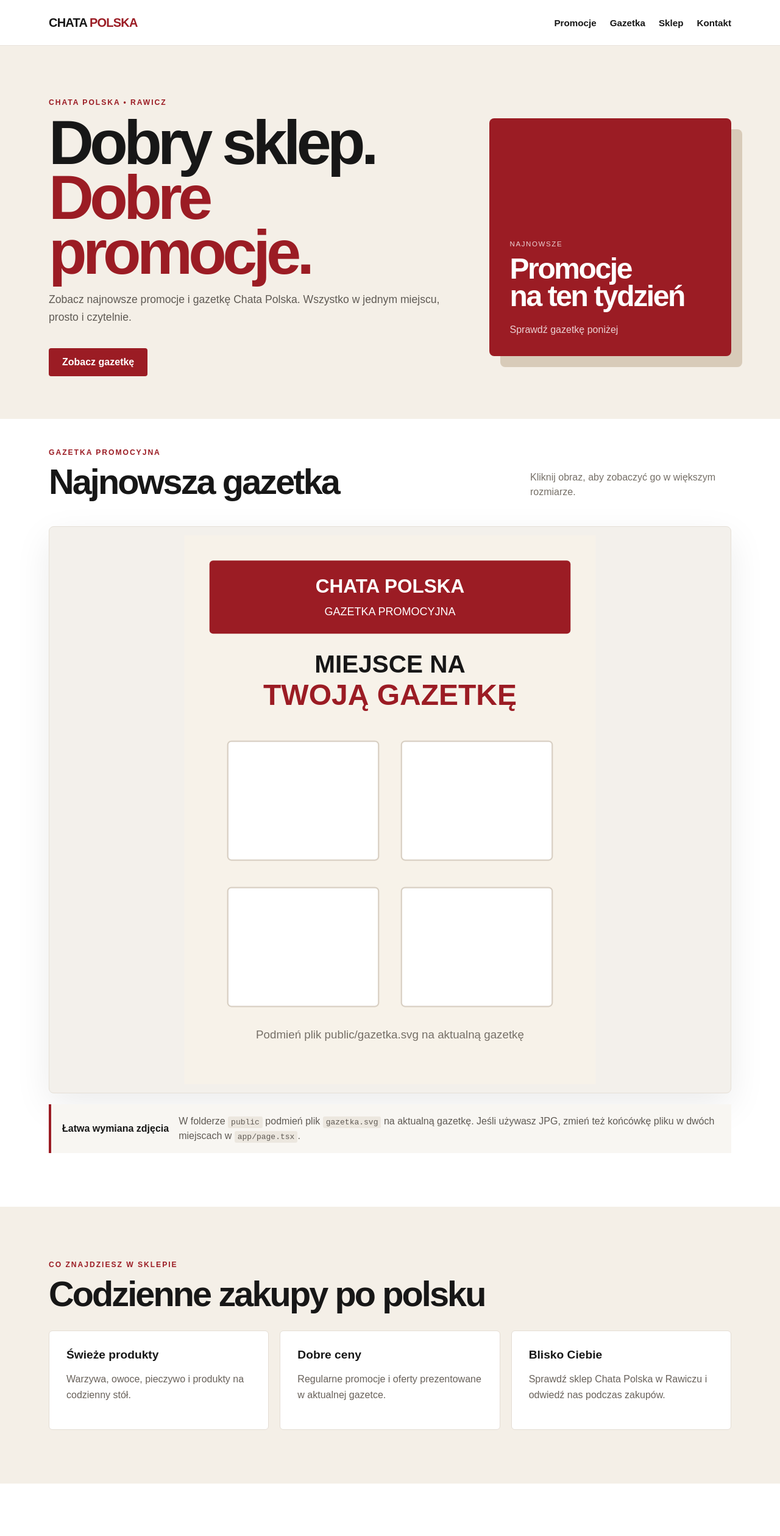
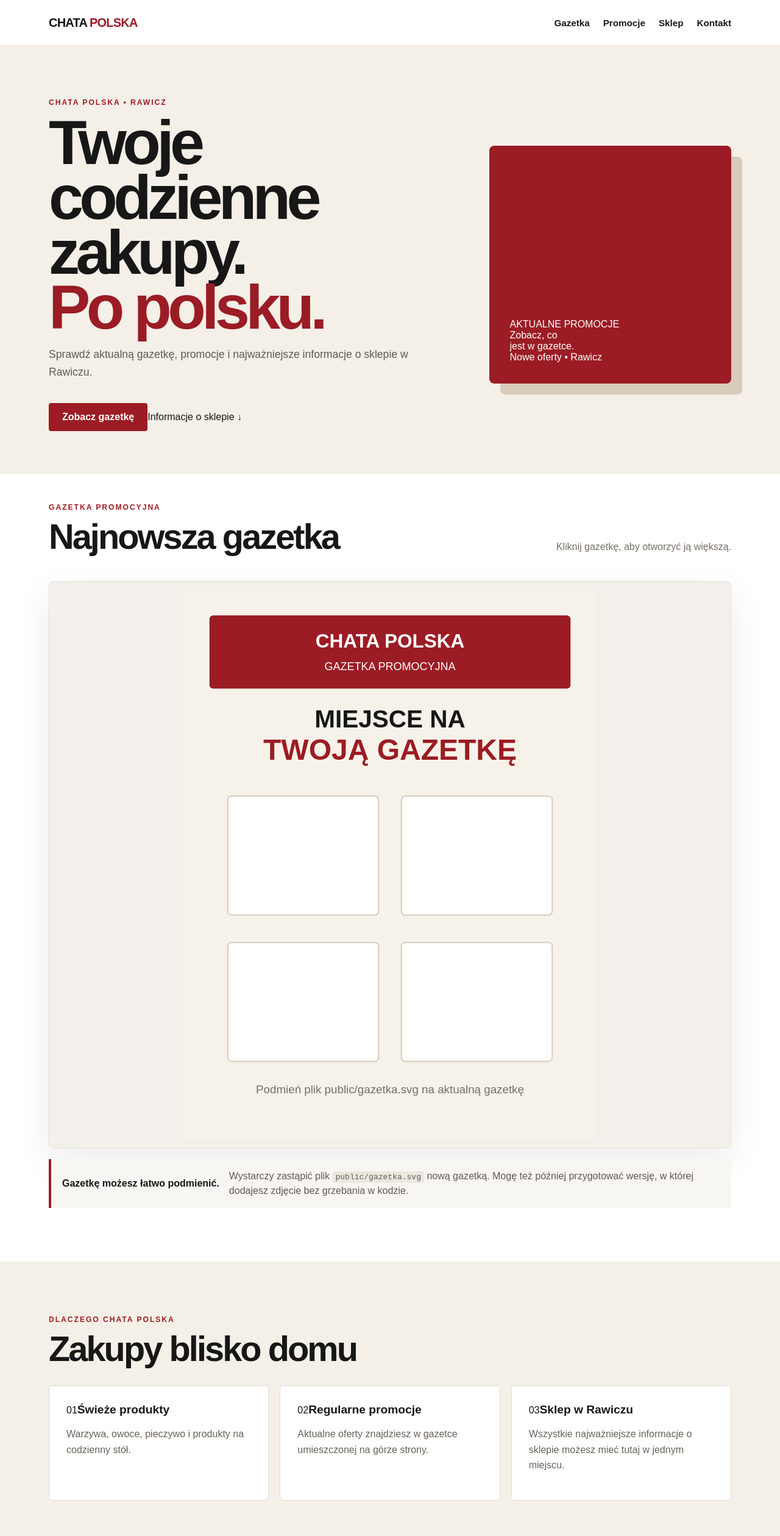
Before and after one commit to bartwrobel17-stack/chata-polska-, a Next.js app: page / in a window 1280 px wide. Shown: the top 2519 px of the page at 61% size. Built offline with nearby package versions, Linux system fonts and the light colour scheme.

Commit message:
Odśwież stronę Chaty Polskiej

```diff
--- a/app/page.tsx
+++ b/app/page.tsx
@@ -3,69 +3,40 @@
 export default function Home() {
   return (
     <main>
-      <header className="topbar">
-        <div className="container nav">
-          <a className="brand" href="#start">CHATA <span>POLSKA</span></a>
-          <nav>
-            <a href="#promocje">Promocje</a>
-            <a href="#gazetka">Gazetka</a>
-            <a href="#sklep">Sklep</a>
-            <a href="#kontakt">Kontakt</a>
-          </nav>
+      <header className="topbar"><div className="container nav">
+        <a className="brand" href="#start">CHATA <span>POLSKA</span></a>
+        <nav><a href="#gazetka">Gazetka</a><a href="#promocje">Promocje</a><a href="#sklep">Sklep</a><a href="#kontakt">Kontakt</a></nav>
+      </div></header>
+
+      <section id="start" className="hero"><div className="container heroGrid">
+        <div>
+          <p className="eyebrow">CHATA POLSKA • RAWICZ</p>
+          <h1>Twoje codzienne zakupy.<br /><span>Po polsku.</span></h1>
+          <p className="lead">Sprawdź aktualną gazetkę, promocje i najważniejsze informacje o sklepie w Rawiczu.</p>
+          <div className="actions"><a className="button" href="#gazetka">Zobacz gazetkę</a><a className="textButton" href="#sklep">Informacje o sklepie ↓</a></div>
         </div>
-      </header>
+        <div className="heroCard"><div className="heroBadge">AKTUALNE PROMOCJE</div><div className="heroCardTitle">Zobacz, co<br />jest w gazetce.</div><div className="heroCardBottom">Nowe oferty • Rawicz</div></div>
+      </div></section>
 
-      <section id="start" className="hero">
-        <div className="container heroGrid">
-          <div>
-            <p className="eyebrow">CHATA POLSKA • RAWICZ</p>
-            <h1>Dobry sklep.<br /><span>Dobre promocje.</span></h1>
-            <p className="lead">Zobacz najnowsze promocje i gazetkę Chata Polska. Wszystko w jednym miejscu, prosto i czytelnie.</p>
-            <a className="button" href="#gazetka">Zobacz gazetkę</a>
-          </div>
-          <div className="heroCard">
-            <div className="cardLabel">Najnowsze</div>
-            <div className="cardTitle">Promocje<br />na ten tydzień</div>
-            <div className="cardNote">Sprawdź gazetkę poniżej</div>
-          </div>
+      <section id="gazetka" className="section newspaper"><div className="container">
+        <div className="sectionHead"><div><p className="eyebrow">GAZETKA PROMOCYJNA</p><h2>Najnowsza gazetka</h2></div><p className="muted">Kliknij gazetkę, aby otworzyć ją większą.</p></div>
+        <a className="flyer" href="/gazetka.svg" target="_blank" rel="noreferrer"><Image src="/gazetka.svg" alt="Gazetka promocyjna Chata Polska" width={1200} height={1600} priority className="flyerImage" /></a>
+        <div className="replaceNote"><strong>Gazetkę możesz łatwo podmienić.</strong><span>Wystarczy zastąpić plik <code>public/gazetka.svg</code> nową gazetką. Mogę też później przygotować wersję, w której dodajesz zdjęcie bez grzebania w kodzie.</span></div>
+      </div></section>
+
+      <section id="promocje" className="section light"><div className="container">
+        <p className="eyebrow">DLACZEGO CHATA POLSKA</p><h2>Zakupy blisko domu</h2>
+        <div className="cards">
+          <article><span className="number">01</span><b>Świeże produkty</b><p>Warzywa, owoce, pieczywo i produkty na codzienny stół.</p></article>
+          <article><span className="number">02</span><b>Regularne promocje</b><p>Aktualne oferty znajdziesz w gazetce umieszczonej na górze strony.</p></article>
+          <article><span className="number">03</span><b>Sklep w Rawiczu</b><p>Wszystkie najważniejsze informacje o sklepie możesz mieć tutaj w jednym miejscu.</p></article>
         </div>
-      </section>
+      </div></section>
 
-      <section id="gazetka" className="section newspaper">
-        <div className="container">
-          <div className="sectionHead">
-            <div><p className="eyebrow">GAZETKA PROMOCYJNA</p><h2>Najnowsza gazetka</h2></div>
-            <p className="muted">Kliknij obraz, aby zobaczyć go w większym rozmiarze.</p>
-          </div>
-          <a className="flyer" href="/gazetka.svg" target="_blank" rel="noreferrer">
-            <Image src="/gazetka.svg" alt="Najnowsza gazetka Chata Polska" width={1200} height={1600} priority className="flyerImage" />
-          </a>
-          <div className="replaceNote">
-            <strong>Łatwa wymiana zdjęcia</strong>
-            <span>W folderze <code>public</code> podmień plik <code>gazetka.svg</code> na aktualną gazetkę. Jeśli używasz JPG, zmień też końcówkę pliku w dwóch miejscach w <code>app/page.tsx</code>.</span>
-          </div>
-        </div>
-      </section>
-
-      <section id="promocje" className="section light">
-        <div className="container">
-          <p className="eyebrow">CO ZNAJDZIESZ W SKLEPIE</p>
-          <h2>Codzienne zakupy po polsku</h2>
-          <div className="cards">
-            <article><b>Świeże produkty</b><p>Warzywa, owoce, pieczywo i produkty na codzienny stół.</p></article>
-            <article><b>Dobre ceny</b><p>Regularne promocje i oferty prezentowane w aktualnej gazetce.</p></article>
-            <article><b>Blisko Ciebie</b><p>Sprawdź sklep Chata Polska w Rawiczu i odwiedź nas podczas zakupów.</p></article>
-          </div>
-        </div>
-      </section>
-
-      <section id="sklep" className="section">
-        <div className="container contactGrid">
-          <div><p className="eyebrow">CHATA POLSKA</p><h2>Twój sklep w Rawiczu</h2><p className="lead">Tutaj możesz dodać dokładny adres, godziny otwarcia i inne informacje o sklepie.</p></div>
-          <div id="kontakt" className="contactBox"><b>Kontakt</b><p>Dodaj tutaj telefon, adres lub link do mapy.</p></div>
-        </div>
-      </section>
-
+      <section id="sklep" className="section"><div className="container storeGrid">
+        <div><p className="eyebrow">CHATA POLSKA</p><h2>Twój sklep<br />w Rawiczu.</h2><p className="lead">Tutaj możemy wpisać dokładny adres, godziny otwarcia, telefon oraz dodać mapę.</p></div>
+        <div id="kontakt" className="contactBox"><p className="boxLabel">INFORMACJE</p><h3>Chata Polska</h3><p>Rawicz</p><div className="placeholder">Miejsce na adres i godziny otwarcia</div></div>
+      </div></section>
       <footer><div className="container footerInner"><span>© 2026 Chata Polska</span><span>Rawicz</span></div></footer>
     </main>
   );
```
